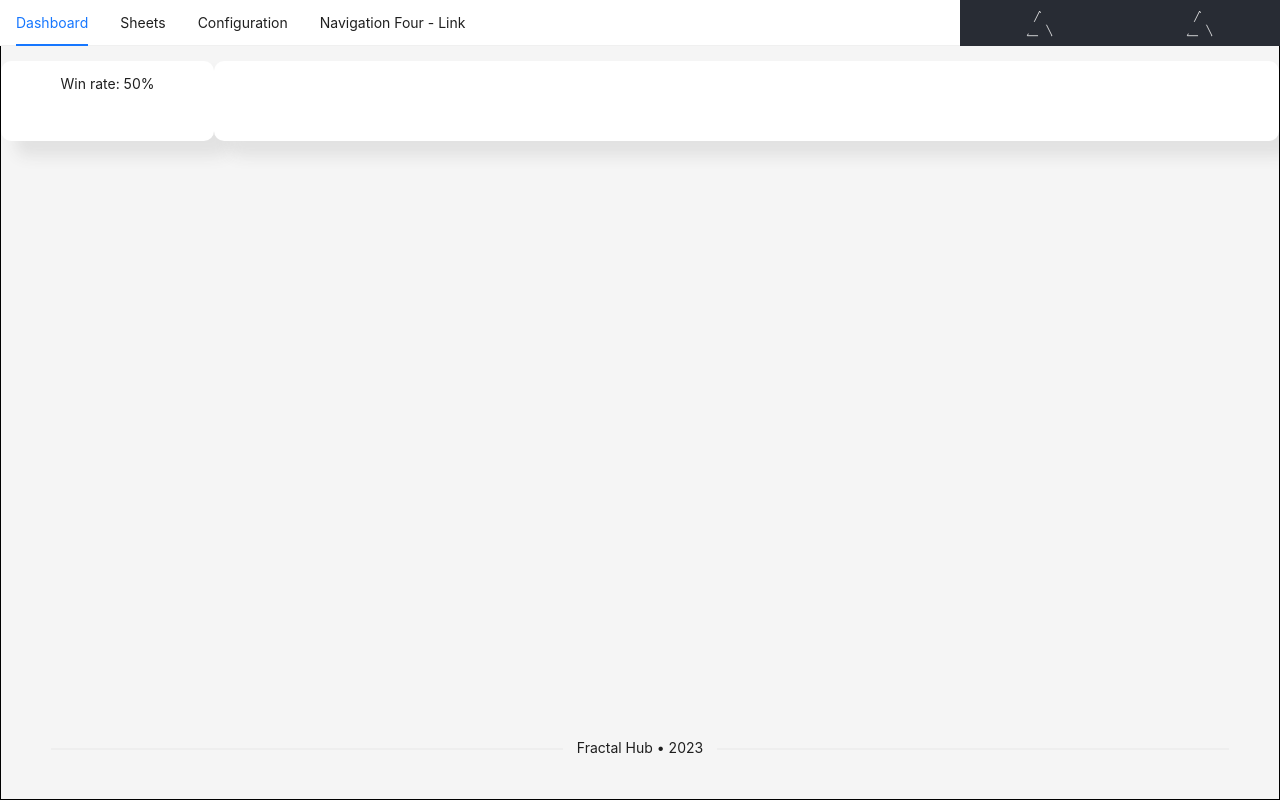
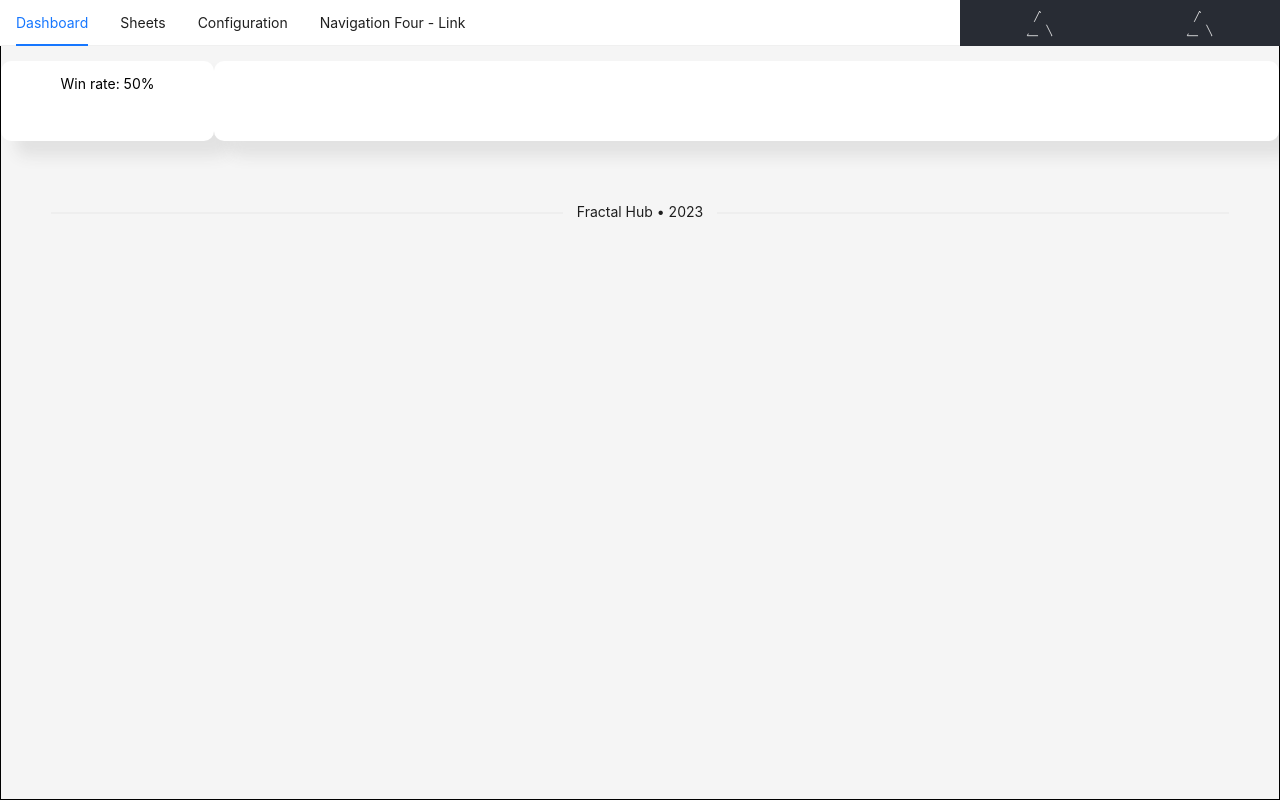
Before and after one commit to andrewunifei/scanner, a React (Create React App) app in the folder front-end/scanner-app/: page / in a window 1280 px wide. Built offline with nearby package versions, Linux system fonts and the light colour scheme; no server answers.

Commit message:
Comunicação com API

```diff
--- a/front-end/scanner-app/src/pages/Dashboard.tsx
+++ b/front-end/scanner-app/src/pages/Dashboard.tsx
@@ -17,7 +17,6 @@ const Dashboard: React.FC = () => {
         height: '95vh',
         border: '1px solid black',
       }}>
-        <Content>
           <Row
 
           gutter={16}
@@ -53,7 +52,6 @@ const Dashboard: React.FC = () => {
             }}>
             </Col>
           </Row> */}
-        </Content>
         <Footer style={{ textAlign: 'center' }}>
           <Divider plain>Fractal Hub • 2023</ Divider>
         </Footer>
```
